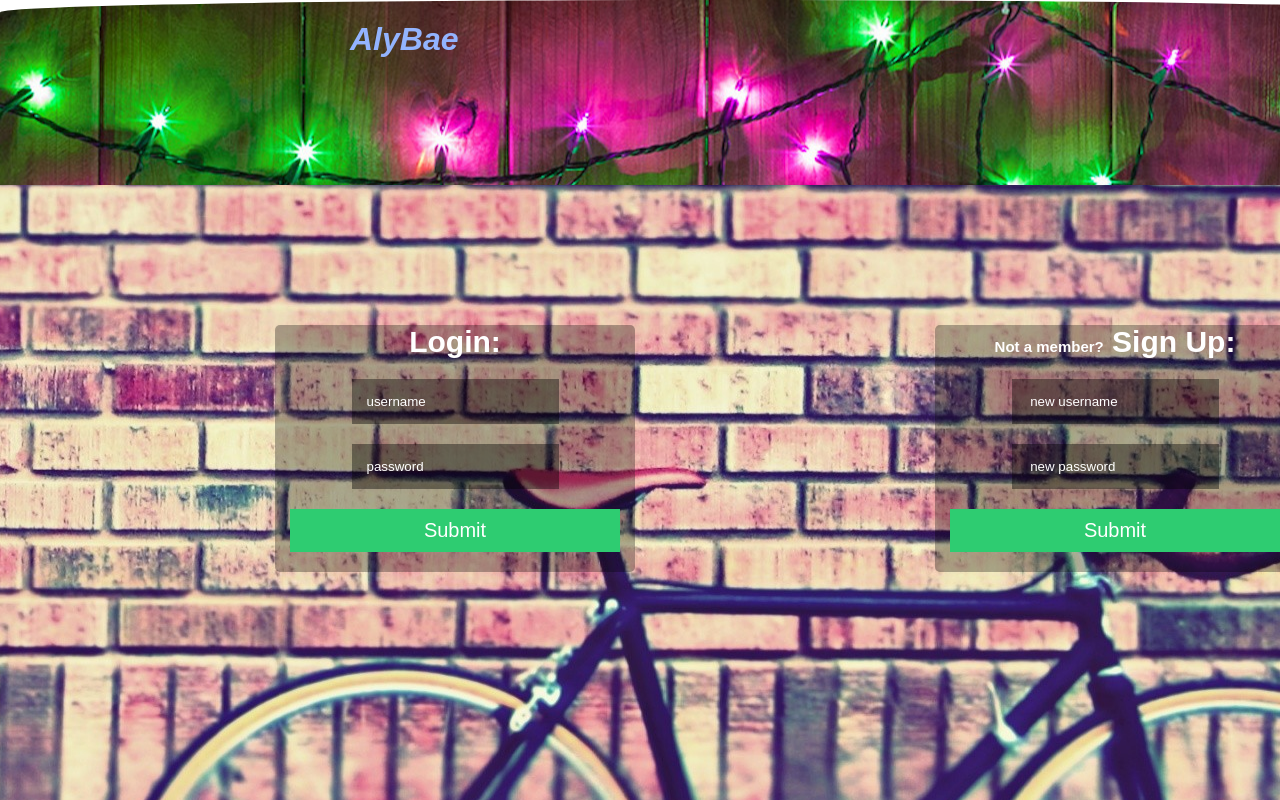
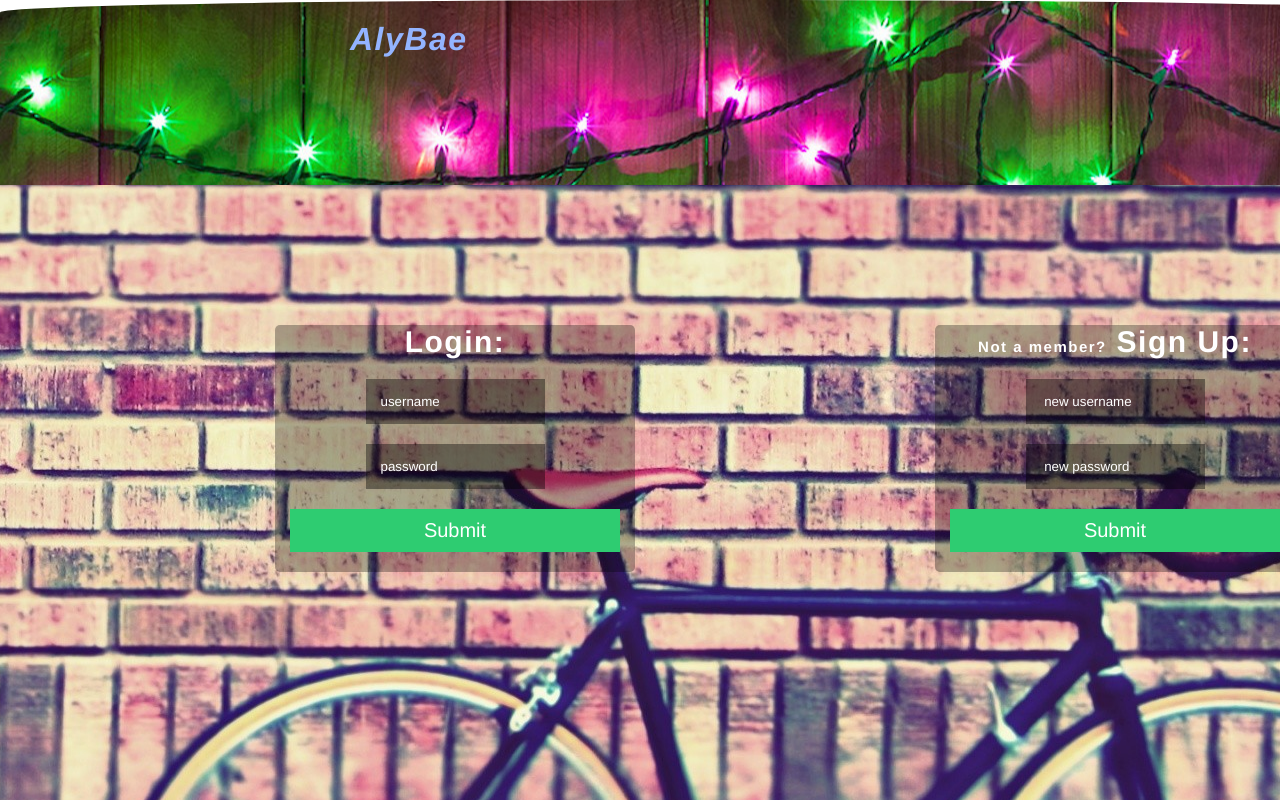
Before and after one commit to girlslearningcodeyul/frontend_alybae, a React (Create React App) app: page / in a window 1280 px wide. Shown: the top 800 px of the page. Built offline with nearby package versions, Linux system fonts and the light colour scheme.

Commit message:
some more css

```diff
--- a/src/App.css
+++ b/src/App.css
@@ -1,3 +1,8 @@
+body{
+  font-family: Helvetica, sans-serif;
+  letter-spacing: 1.5px;
+}
+
 .title{
   font-style: italic;
   position: absolute;
@@ -47,6 +52,7 @@ span{
   margin:20px auto;
   display:block;
   cursor:pointer;
+  font-family: Helvetica, sans-serif;
 }
 
 .banner{
@@ -71,7 +77,9 @@ span{
   background:rgba(0,0,0,0.4);
   color:#fff;
   border:0;
+  font-family: Helvetica, sans-serif;
 }
+
 ::-webkit-input-placeholder { /* Chrome/Opera/Safari */
   color: white;
 
```
